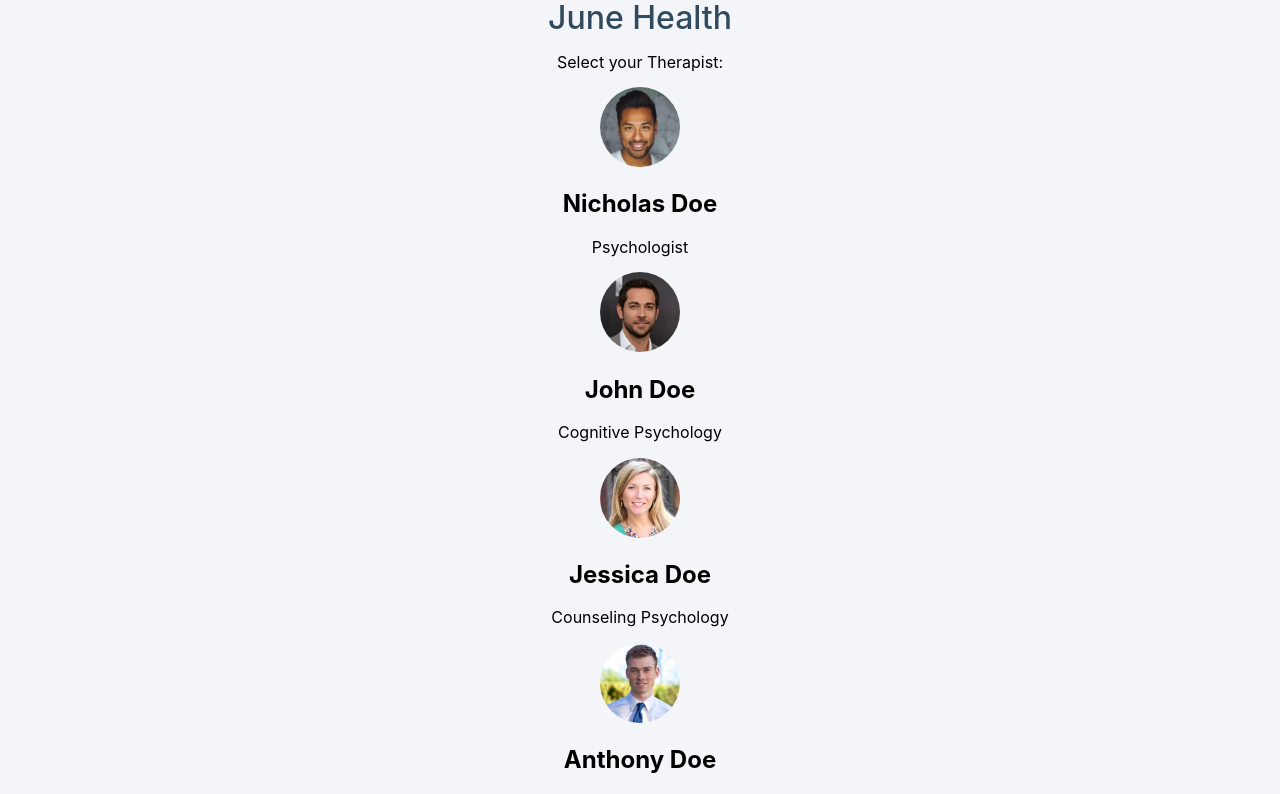
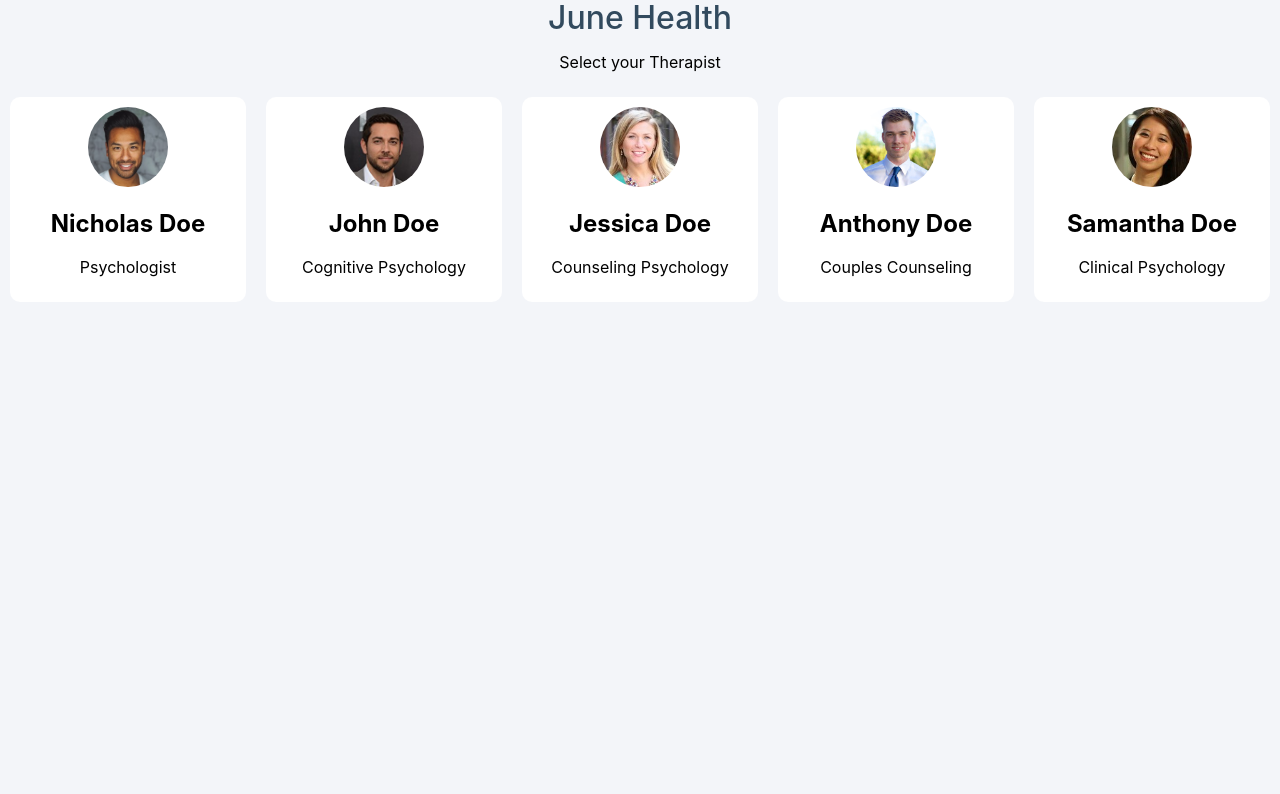
Before and after one commit to luciancic/junehealth, a React (Create React App) app in the folder client/: page / in a window 1280 px wide. Shown: the top 794 px of the page. Built offline with nearby package versions, Linux system fonts and the light colour scheme.

Commit message:
Move 'select therapist' to top of list

```diff
--- a/client/src/App.css
+++ b/client/src/App.css
@@ -1,7 +1,7 @@
 .app {
   background-color: #f3f5f9;
   text-align: center;
-  height: 100vh;
+  min-height: 100vh;
 }
 
 .app-title {
@@ -13,6 +13,24 @@
   color: #324a5e;
 }
 
+.therapist-container {
+
+}
+
+.therapist-list {
+  display: flex;
+  min-width: 100vw;
+  overflow: hidden;
+}
+
+.therapist {
+  width: 25vw;
+  border-radius: 10px;
+  background-color: white;
+  padding: 10px;
+  margin: 10px;
+}
+
 .therapist-avatar {
   width: 80px;
   height: 80px;
--- a/client/src/TherapistSelection.js
+++ b/client/src/TherapistSelection.js
@@ -35,16 +35,18 @@ const THERAPIST_LIST = [
 
 function TherapistSelection() {
   return (
-    <div>
-      <p>Select your Therapist:</p>
+    <div className='therapist-container'>
+      <p>Select your Therapist</p>
+      <div className='therapist-list'>
         { THERAPIST_LIST.map(therapist => (
-        <div>
+          <div class='therapist'>
             <img className='therapist-avatar' src={therapist.avatar} alt='therapist portrait' />
             <h2>{therapist.name}</h2>
             <p>{therapist.specialization}</p>
           </div>
         ))}
       </div>
+    </div>
   )
 }
 
```
Lines whose indentation alone changed are shown as unchanged.
